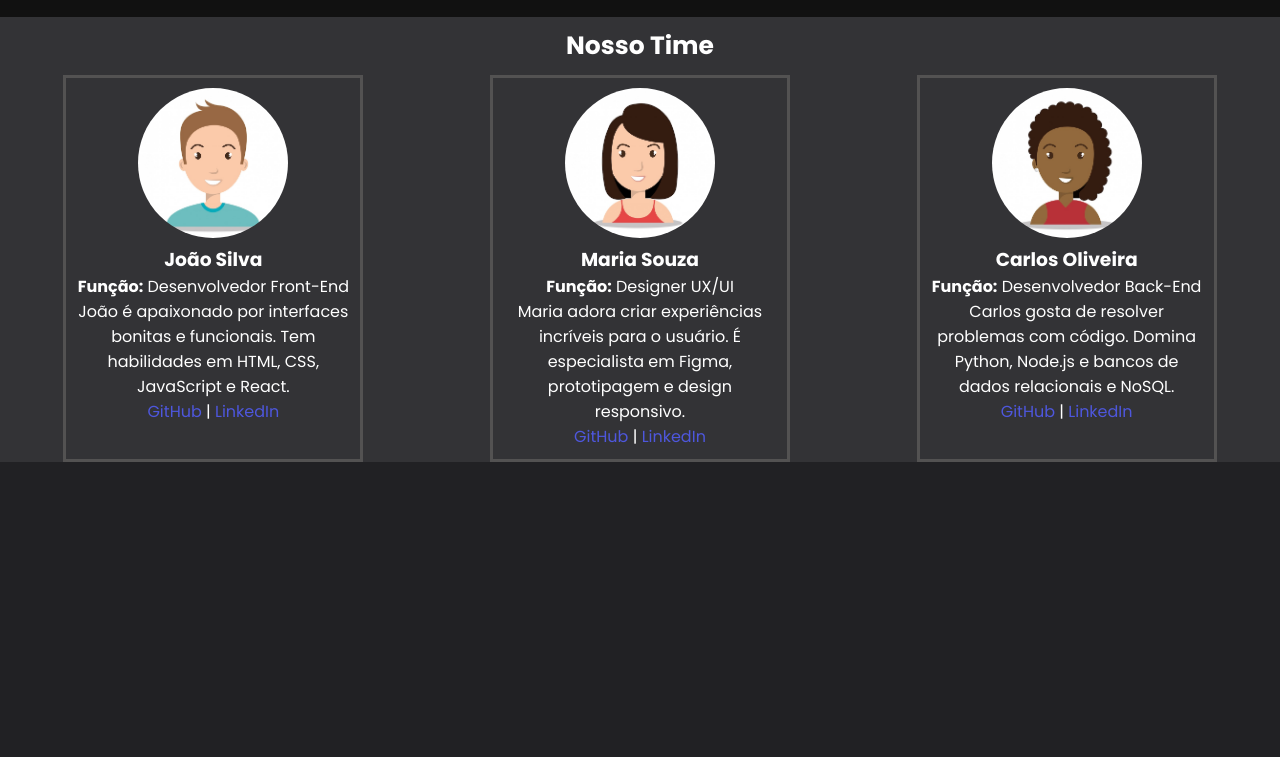
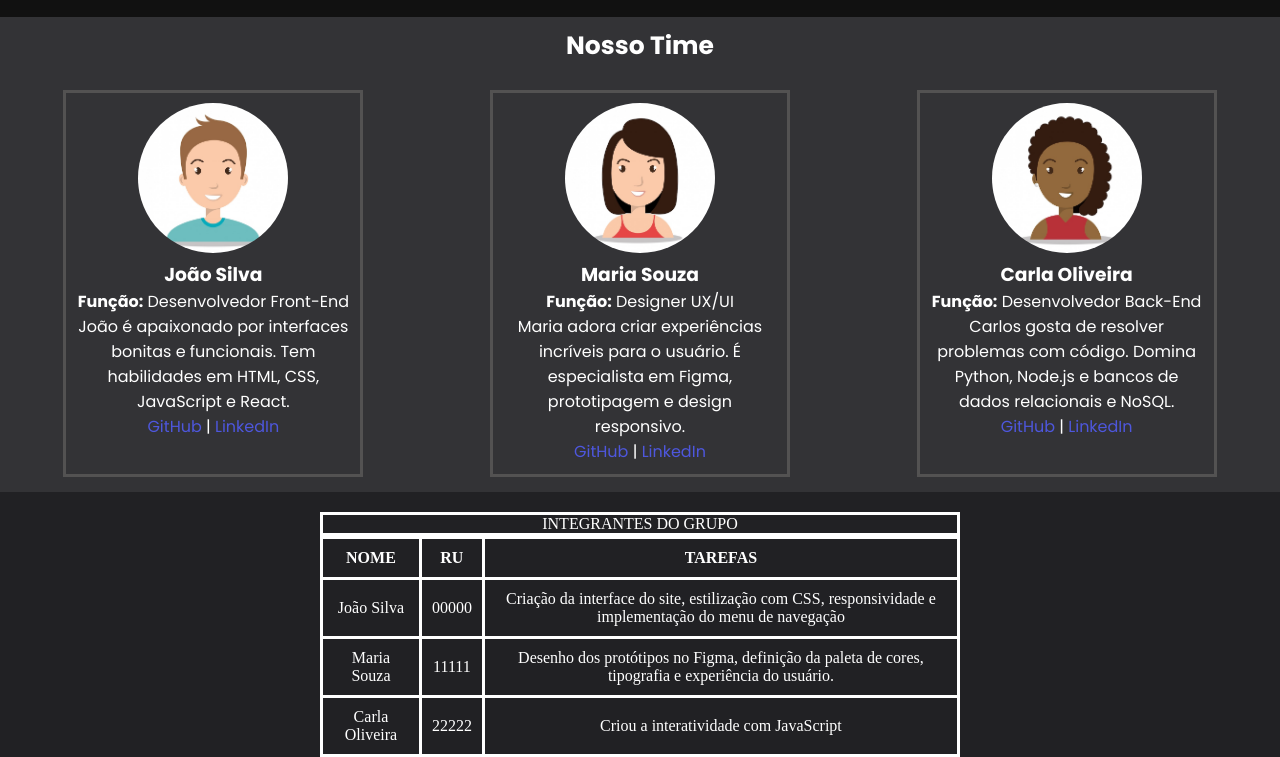
Before and after one commit to Vander78/trabalho-html-css-js, a plain HTML site: page index.html in a window 1280 px wide. Shown: the part 68-825 px from the top of the page. Before the commit the page ends 800 px from the top, so only its background shows below. Drawn offline with nearby package versions, Linux system fonts and the light colour scheme.

Commit message:
Criação da tabela com as tarefas dos integarntes

```diff
--- a/index.html
+++ b/index.html
@@ -28,11 +28,10 @@
             <p><strong>Função:</strong> Desenvolvedor Front-End</p>
             <p>João é apaixonado por interfaces bonitas e funcionais. Tem habilidades em HTML, CSS, JavaScript e React.</p>
             <p>
-        <a href="https://github.com/joaosilva" target="_blank">GitHub</a> |
-        <a href="https://linkedin.com/in/joaosilva" target="_blank">LinkedIn</a>
+            <a href="https://github.com/" target="_blank">GitHub</a> |
+            <a href="https://linkedin.com/" target="_blank">LinkedIn</a>
             </p>
         </section>
-
 
         <section>
             <img src="img/integrante2.jpg" alt="Foto ddo integrante2">
@@ -40,21 +39,48 @@
             <p><strong>Função:</strong> Designer UX/UI</p>
             <p>Maria adora criar experiências incríveis para o usuário. É especialista em Figma, prototipagem e design responsivo.</p>
             <p>
-        <a href="https://github.com/mariasouza" target="_blank">GitHub</a> |
-        <a href="https://linkedin.com/in/mariasouza" target="_blank">LinkedIn</a>
+            <a href="https://github.com/" target="_blank">GitHub</a> |
+            <a href="https://linkedin.com/" target="_blank">LinkedIn</a>
             </p>
         </section>
 
         <section>
             <img src="img/integrante3.jpg" alt="Foto do integrante3">
-        <h3>Carlos Oliveira</h3>
+            <h3>Carla Oliveira</h3>
             <p><strong>Função:</strong> Desenvolvedor Back-End</p>
             <p>Carlos gosta de resolver problemas com código. Domina Python, Node.js e bancos de dados relacionais e NoSQL.</p>
             <p>
-        <a href="https://github.com/carlosoliveira" target="_blank">GitHub</a> |
-        <a href="https://linkedin.com/in/carlosoliveira" target="_blank">LinkedIn</a>
+            <a href="https://github.com/" target="_blank">GitHub</a> |
+            <a href="https://linkedin.com/" target="_blank">LinkedIn</a>
             </p>
         </section>
+    </div>
+
+    <div id ="tarefas">
+        <table style="width:50%">
+        <caption>INTEGRANTES DO GRUPO</caption>
+        <tr>
+            <th>NOME</th>
+            <th>RU</th>
+            <th>TAREFAS</th>
+        </tr>
+        <tr>
+            <td>João Silva</td>
+            <td>00000</td>
+            <td>Criação da interface do site, estilização com CSS, responsividade e implementação do menu de navegação</td>
+        </tr>
+        <tr>
+            <td>Maria Souza</td>
+            <td>11111</td>
+            <td>Desenho dos protótipos no Figma, definição da paleta de cores, tipografia e experiência do usuário.</td>
+        </tr>
+        <tr>
+            <td>Carla Oliveira</td>
+            <td>22222</td>
+            <td>Criou a interatividade com JavaScript</td>
+        </tr>
+        </table>
+    </div>
 
 </body>
 </html>
--- a/style.css
+++ b/style.css
@@ -59,6 +59,8 @@ img{
     color: #fff;
     font-family: "Poppins", sans-serif;
     justify-content: space-around;
+    padding: 15px 0 15px 0;
+
 }
 section{
   width: 300px;
@@ -71,3 +73,20 @@ section a{
     color: #4e57dd;
 
 }
+caption{
+    border: solid 3px ;
+}
+table{
+    margin: auto;
+    border-collapse: collapse;
+
+}
+table, th, td {
+    border: solid 3px ;
+    padding: 10px;
+}
+#tarefas{
+    margin-top: 20px;
+    text-align: center;
+    display: flex;
+}
```
Lines whose indentation alone changed are shown as unchanged.
